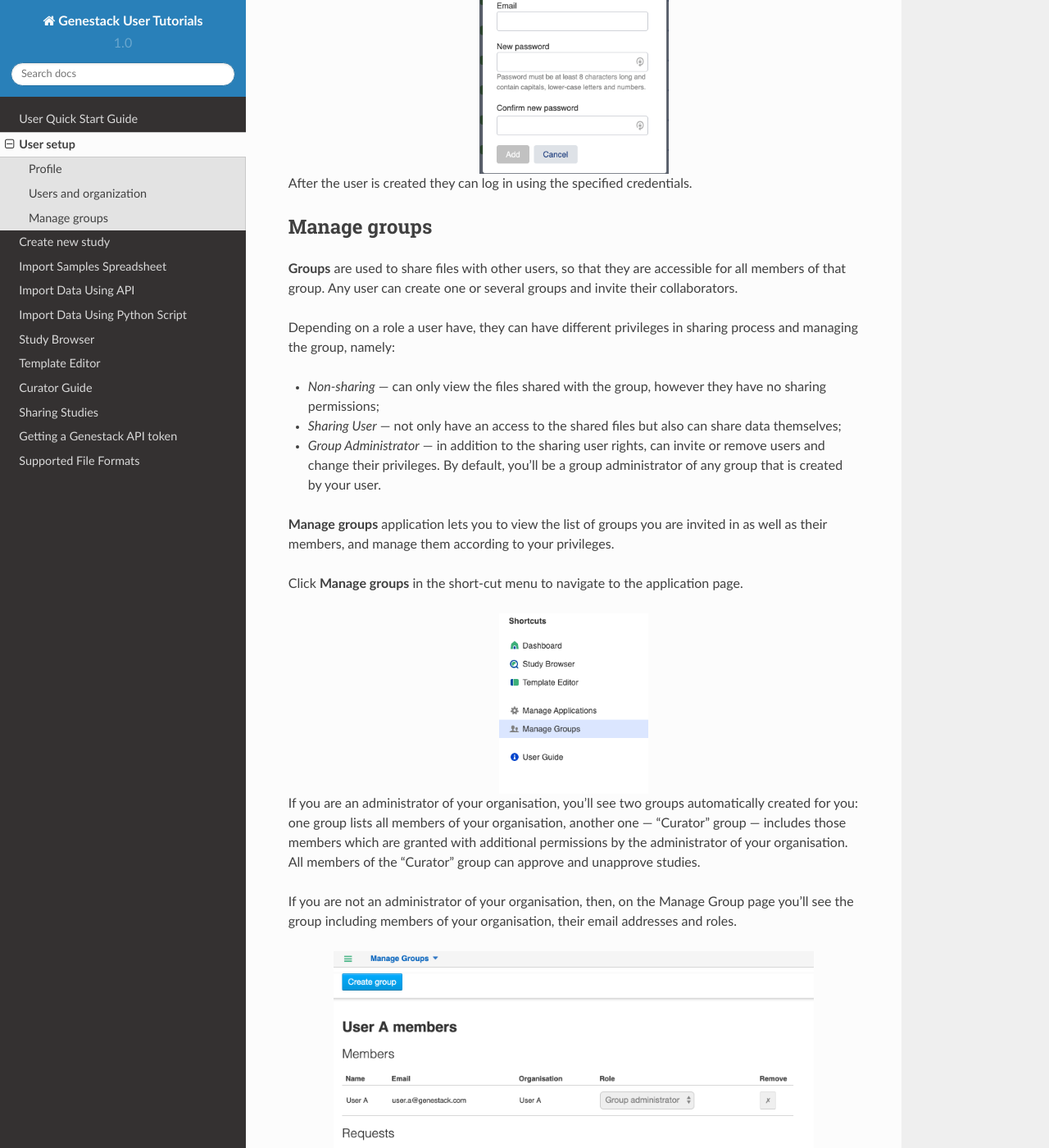
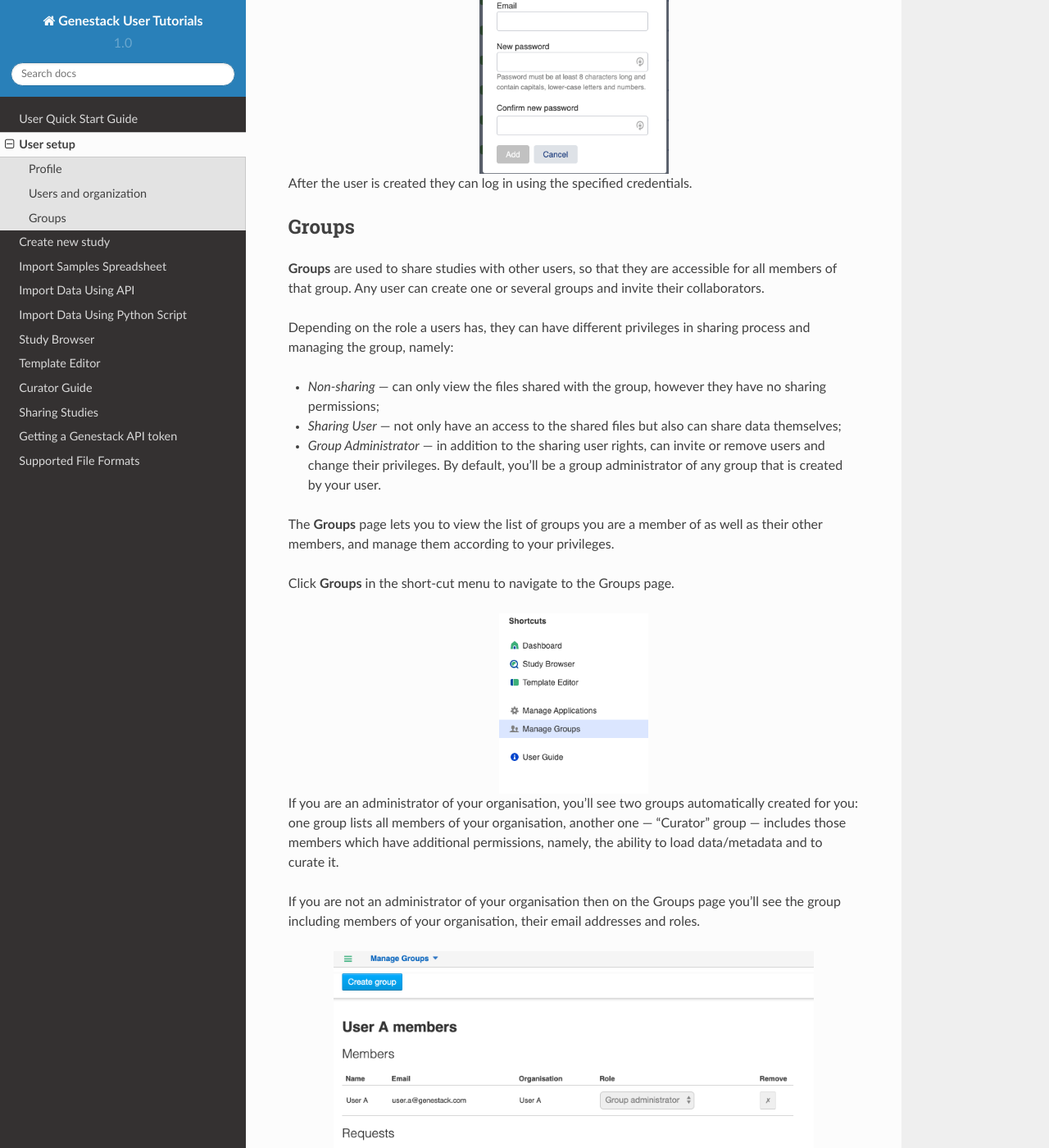
Before and after one commit to genestack/user-guide, a Sphinx documentation site: the page built from source/doc-odm-user-guide/setup.rst, in a window 1280 px wide and 1400 px high, scrolled down 2766 px. Shown: the whole window at 82% size. Built offline with Sphinx 7.4.7 and the Read the Docs theme 2.0.0, drawn with Linux system fonts in a browser that asks for light colours; some of the changed text lies outside the part shown.

Commit message:
update groups section

```diff
--- a/source/doc-odm-user-guide/setup.rst
+++ b/source/doc-odm-user-guide/setup.rst
@@ -56,13 +56,13 @@
 
 After the user is created they can log in using the specified credentials.
 
-Manage groups
-*************
+Groups
+******
 
-**Groups** are used to share files with other users, so that they are accessible for all members
+**Groups** are used to share studies with other users, so that they are accessible for all members
 of that group. Any user can create one or several groups and invite their collaborators.
 
-Depending on a role a user have, they can have different privileges in sharing process and managing the group, namely:
+Depending on the role a users has, they can have different privileges in sharing process and managing the group, namely:
 
 - *Non-sharing* — can only view the files shared with the group, however they have no sharing permissions;
 - *Sharing User* — not only have an access to the shared files but also can share data themselves;
@@ -71,43 +71,41 @@
 
 .. For more information on using groups and sharing files, see the "Sharing" section.
 
-**Manage groups** application lets you to view the list of groups you are invited in as well as their members,
+The **Groups** page lets you to view the list of groups you are a member of as well as their other members,
 and manage them according to your privileges.
 
-Click **Manage groups** in the short-cut menu to navigate to the application page.
+Click **Groups** in the short-cut menu to navigate to the Groups page.
 
 .. image:: images/shortcuts-manage-groups.png
    :scale: 70 %
    :align: center
 
 If you are an administrator of your organisation, you'll see two groups automatically created for you:
-one group lists all members of your organisation, another one — "Curator" group — includes those members which are
-granted with additional permissions by the administrator of your organisation. All members of the "Curator" group
-can approve and unapprove studies.
+one group lists all members of your organisation, another one — "Curator" group — includes those members which have additional permissions, namely, the ability to load data/metadata and to curate it.
 
-If you are not an administrator of your organisation, then, on the Manage Group page you'll see the group including
+If you are not an administrator of your organisation then on the Groups page you'll see the group including
 members of your organisation, their email addresses and roles.
 
 .. image:: images/manage-groups-members&curator.png
    :scale: 40 %
    :align: center
 
-Regardless your role in organisation, if you have no groups yet, you can create one by click **Create group**.
-In the appeared pop-up window you'll be asked to give the group a name.
+Regardless of your role in your organisation, if you have no groups yet, you can create one by clicking **Create group**.
+In the pop-up window that appears you'll be asked to give the group a name.
 
 .. image:: images/create-group.png
    :scale: 40 %
    :align: center
 
-As the new group is created, you can invite other users to join by click on **Add member**.
-You can also delete the created group by click on **Remove group**.
+After the new group is created you can invite other users to join by clicking on **Add member**.
+You can also delete the created group by clicking on **Remove group**.
 
 .. image:: images/add-user.png
    :scale: 40 %
    :align: center
 
-Then, in the dialog that appears, you'll be prompted for the new member email. If they are in your organisation,
-you could take advantage of autocomplete.
+In the dialog that appears, you'll be prompted for the new member email. If they are in your organisation,
+you can take advantage of autocomplete.
 
 .. image:: images/invite-by-email.png
    :scale: 40 %
```
Also changed, not shown: other parts of source/doc-odm-user-guide/setup.rst (+1 -1 lines).
